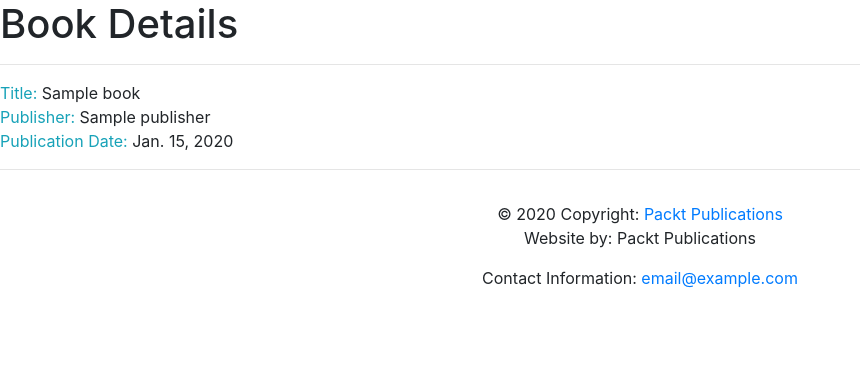
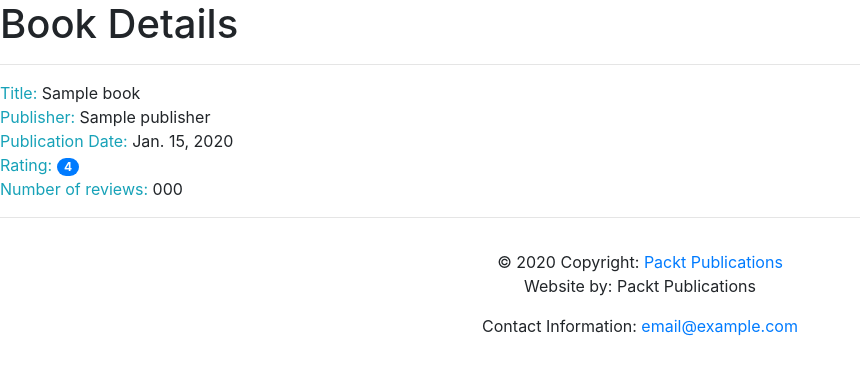
Before and after one commit to rodrigobmedeiros/Bookr, a Django app: template reviews/templates/reviews/book_detail.html in a window 1280 px wide. Shown: the part 100-475 px from the top of the page, without its empty margins (0-860 px from the left). Run offline with Django 4.2, Linux system fonts and the light colour scheme; tables that the repository leaves empty hold one stand-in row (values such as "Sample post"); the template is opened without the code that fills it: values that come from a table or form of the project are taken from there, most other values are stand-ins (such as "Sample title", 1, 10 or a date in 2020); some libraries are stand-ins or nearby versions.

Commit message:
update template to show average rating and number of reviews in details

```diff
--- a/reviews/templates/reviews/book_detail.html
+++ b/reviews/templates/reviews/book_detail.html
@@ -12,6 +12,15 @@
         <br>
         <span class="text-info">Publication Date: </span><span>{{ book.publication_date}}</span>
         <br>
+        <span class="text-info">Rating: </span><span class="badge badge-primary badge-pill">{{ average_rating }}</span>
+        <br>
+        <span class="text-info">Number of reviews: </span><span>{{ number_f_reviews }}</span>
+        <br>
+        {% if average_rating is null %}
+            <!-- class: text-secondary -> Give to text a light grey color -->
+            <span class="text-secondary">Provide a rating and write the first review for this book.</span>
+            <br>
+        {% endif %}
     </p>
     <hr>
 {% endblock %}
```
